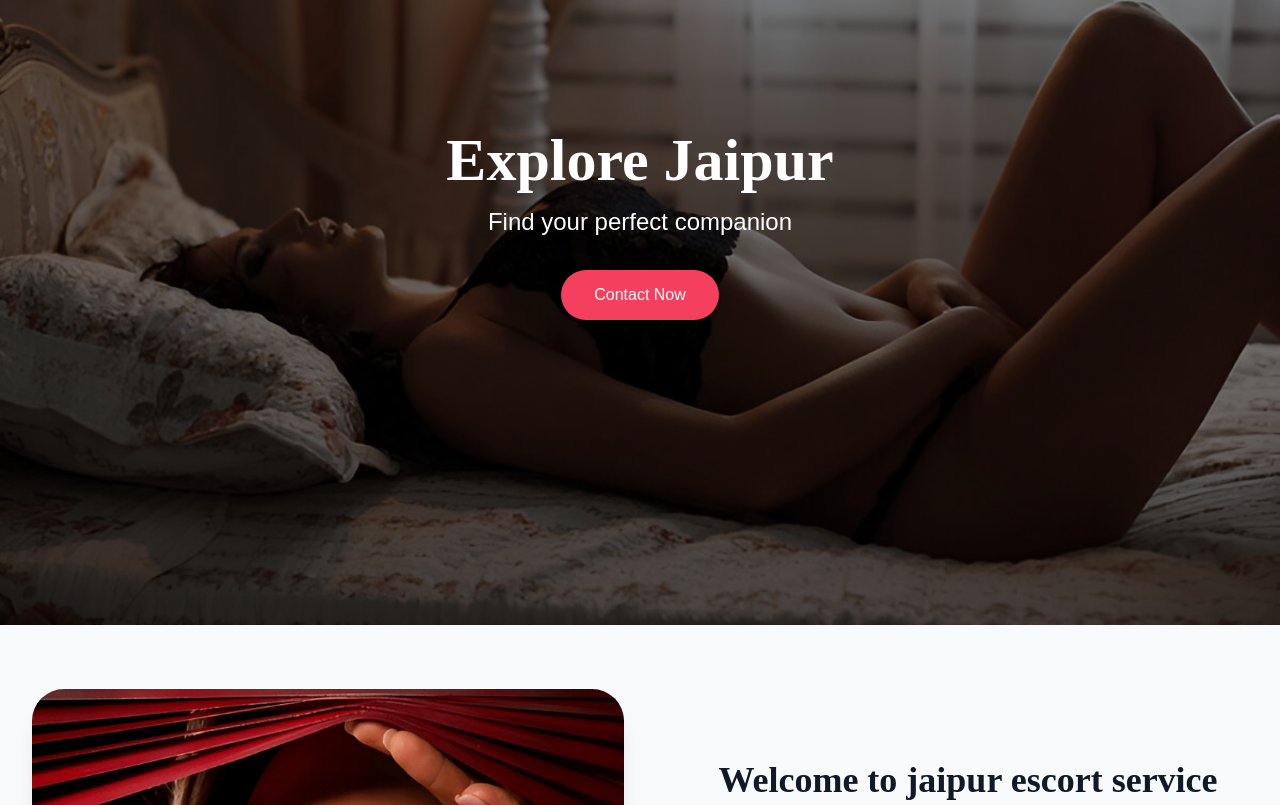
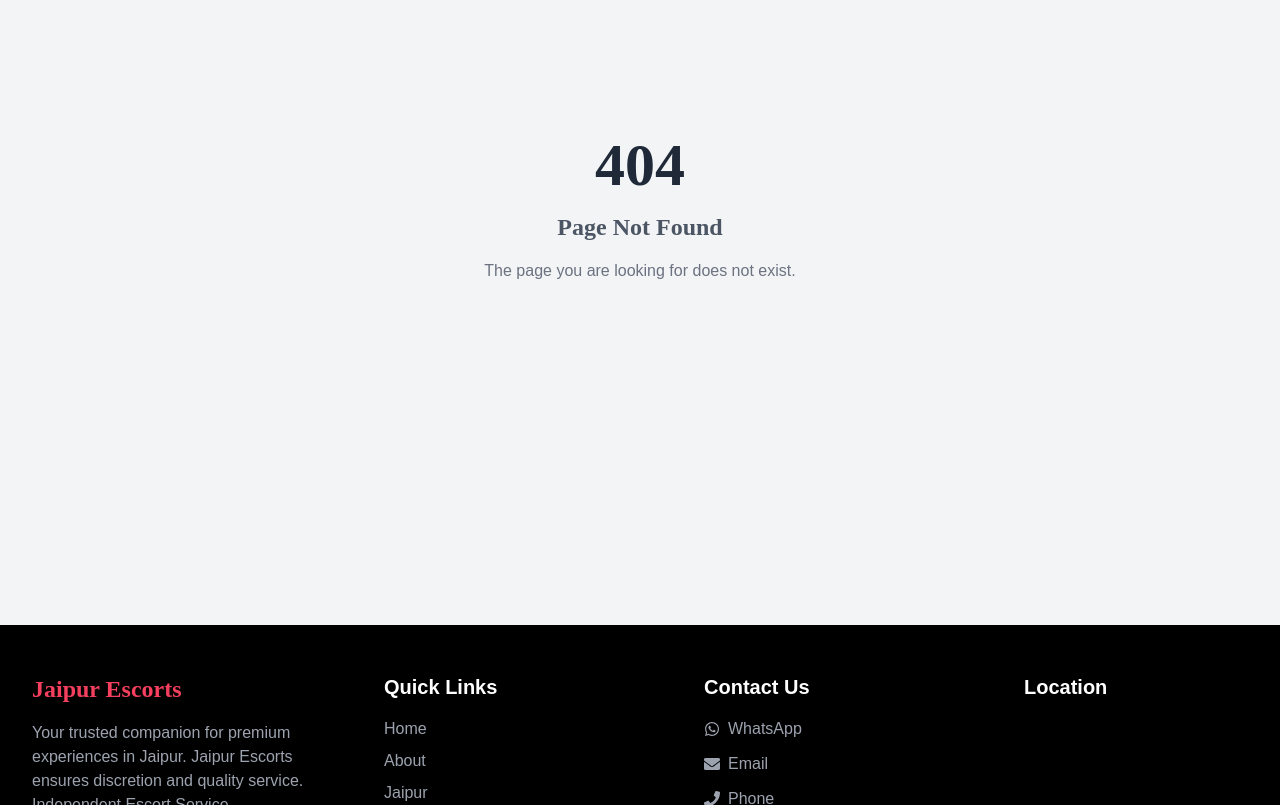
Before and after one commit to godyt1998/Jaipur-escort, a React (Vite) app: page / in a window 1280 px wide. Shown: the part 175-980 px from the top of the page. Built offline with nearby package versions, Linux system fonts and the light colour scheme; grey boxes are pictures that could not be loaded.

Commit message:
Add NotFound component and update App and Vite config

```diff
--- a/src/App.tsx
+++ b/src/App.tsx
@@ -1,25 +1,10 @@
 import { useState } from 'react';
 import { HashRouter as Router, Routes, Route } from 'react-router-dom';
 import Navbar from './components/Navbar';
-import Banner from './components/Banner';
-import About from './components/About';
-import FAQ from './components/FAQ';
-import Testimonials from './components/Testimonials';
 import Footer from './components/Footer';
 import ScrollToTop from './components/ScrollToTop';
+import NotFound from './components/NotFound';
 import './App.css';
-import JaipurDirectory from './components/JaipurDirectory';
-import LocationPage from './components/LocationPage';
-import Contact from './components/Contact';
-
-const Home = () => (
-  <>
-    <Banner />
-    <About />
-    <Testimonials />
-    <FAQ />
-  </>
-);
 
 function App() {
   const [isDarkMode, setIsDarkMode] = useState(false);
@@ -34,11 +19,7 @@ function App() {
         <Navbar isDarkMode={isDarkMode} toggleDarkMode={toggleDarkMode} />
         <main>
           <Routes>
-            <Route path="/" element={<Home />} />
-            <Route path="/about" element={<About />} />
-            <Route path="/jaipur" element={<JaipurDirectory />} />
-            <Route path="/jaipur/:location" element={<LocationPage />} />
-            <Route path="/contact" element={<Contact />} />
+            <Route path="*" element={<NotFound />} />
           </Routes>
         </main>
         <Footer />
--- /dev/null
+++ b/src/components/NotFound.tsx
@@ -0,0 +1,15 @@
+import React from 'react';
+
+const NotFound: React.FC = () => {
+  return (
+    <div className="min-h-screen flex items-center justify-center bg-gray-100 dark:bg-gray-900">
+      <div className="text-center">
+        <h1 className="text-6xl font-bold text-gray-800 dark:text-gray-200 mb-4">404</h1>
+        <h2 className="text-2xl font-semibold text-gray-600 dark:text-gray-400 mb-4">Page Not Found</h2>
+        <p className="text-gray-500 dark:text-gray-500 mb-8">The page you are looking for does not exist.</p>
+      </div>
+    </div>
+  );
+};
+
+export default NotFound;
--- a/vite.config.ts
+++ b/vite.config.ts
@@ -4,5 +4,5 @@ import react from '@vitejs/plugin-react'
 // https://vite.dev/config/
 export default defineConfig({
   plugins: [react()],
-  base: '/'
+  base: '/jaipurescort/'
 })
```
